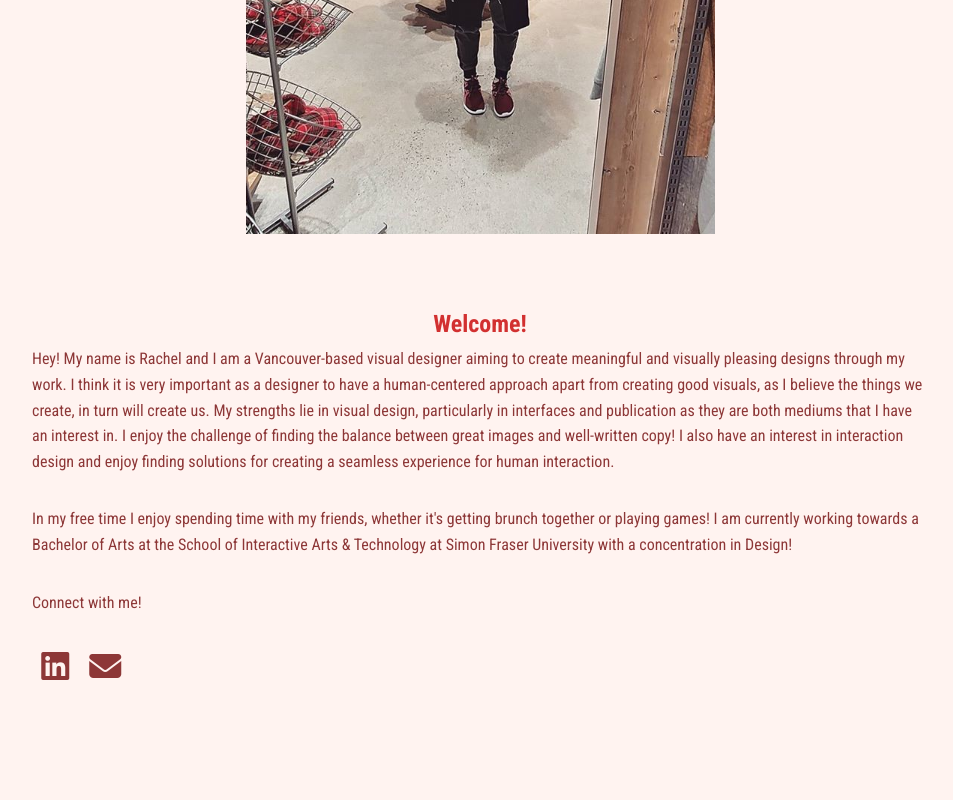
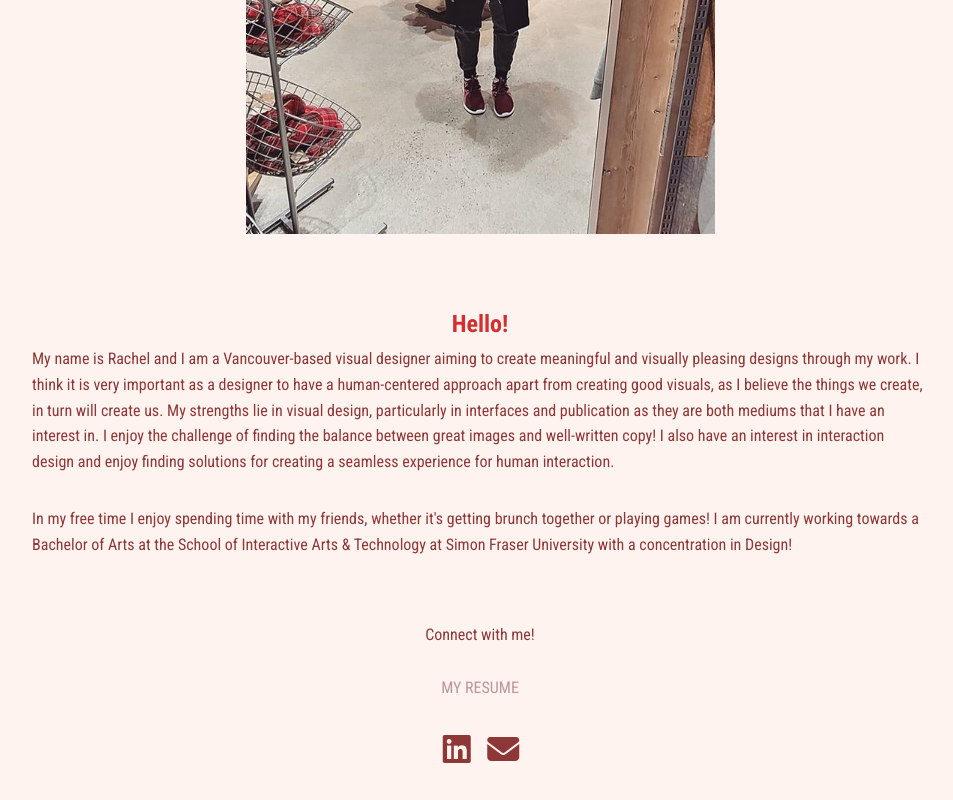
Before and after one commit to itsraycho/RH_Portfolio, a plain HTML site: page about.html in a window 1280 px wide. Shown: the part 451-1251 px from the top of the page, without its empty margins (160-1113 px from the left). Before the commit the page ends 1169 px from the top, so only its background shows below. Drawn offline with Linux system fonts and the light colour scheme.

Commit message:
Added resume

```diff
--- a/about.html
+++ b/about.html
@@ -22,25 +22,27 @@
             <ul class="menu">
                 <li class="nav-item"><a href="index.html">home</a></li>
                 <li class="nav-item"><a href="about.html">about</a></li>
-
             </ul>
         </nav>
 
         <div class="detail-proj-col-1">
             <div class="project-container">
                 <div class="project-header-container">
-                        <img src="img/about-me.PNG" alt="Anime Expo Brochure Mockup">
+                        <img src="img/about-me.PNG" alt="Photo of Rachel">
                 </div>
                 <div class="project-info-container">
-                    <h2 class="page-header">Welcome!</h2>
-                    <p>Hey! My name is Rachel and I am a Vancouver-based visual designer aiming to create meaningful and visually pleasing designs through my work. I think it is very important as a designer to have a human-centered approach apart from creating good visuals, as I believe the things we create, in turn will create us.
+                    <h2 class="page-header">Hello!</h2>
+                    <p>My name is Rachel and I am a Vancouver-based visual designer aiming to create meaningful and visually pleasing designs through my work. I think it is very important as a designer to have a human-centered approach apart from creating good visuals, as I believe the things we create, in turn will create us.
                     My strengths lie in visual design, particularly in interfaces and publication as they are both mediums that I have an interest in. I enjoy the challenge of finding the balance between great images and well-written copy! I also have an interest in interaction design and enjoy finding solutions for creating a seamless experience for human interaction.</p>
                     <p>In my free time I enjoy spending time with my friends, whether it's getting brunch together or playing games! I am currently working towards a Bachelor of Arts at the School of Interactive Arts &amp; Technology at Simon Fraser University with a concentration in Design!</p>
+                </div>
+                <p>Connect with me!</p>
+                <a class="resume-item" href="files/RachelHuang_Resume_2022.pdf" target="_blank">My Resume</a>
+                <div class="connect-container">
+                    <a href="https://www.linkedin.com/in/rachel-huang-837927137/" target="_blank"><i class="fa-brands fa-linkedin fa-2x"></i></a>
+                    <a href="mailto:itsraaaychelhuang@gmail.com" target="_blank"><i class="fas fa-envelope fa-2x"></i></a>
+                </div>
 
-                    <p>Connect with me!</p>
-                    <a href="https://www.linkedin.com/in/rachel-huang-837927137/"><i class="fa-brands fa-linkedin fa-2x"></i></a>
-                    <a href="mailto:itsraaaychelhuang@gmail.com"><i class="fas fa-envelope fa-2x"></i></a>
-                </div>
             </div>
         </div>
     </div>
--- a/css/grid.css
+++ b/css/grid.css
@@ -66,6 +66,12 @@ nav {
 	align-content: center;
 }
 
+.connect-container {
+	display: flex;
+	flex-direction: row;
+	align-items: center;
+}
+
 /* About */
 .about-container {
 	display: flex;
@@ -89,11 +95,6 @@ nav {
 	flex-direction: column;
 }
 
-/* Styleguide */
-.palette-container {
-	display: flex;
-	flex-wrap: wrap;
-}
 
 /*Laptop*/
 @media screen and (min-width: 960px) {
--- a/css/style.css
+++ b/css/style.css
@@ -46,6 +46,7 @@ a {
 	text-transform: lowercase;
 	outline: none;
 }
+
 
 
 h1, h2, h3, h4 {
@@ -168,6 +169,10 @@ li {
 	margin-bottom: 1rem;
 }
 
+.resume-item {
+	text-transform: uppercase;
+}
+
 /* Detailed Project */
 
 .project-info-container {
```
Also changed, not shown: 1 other file.
